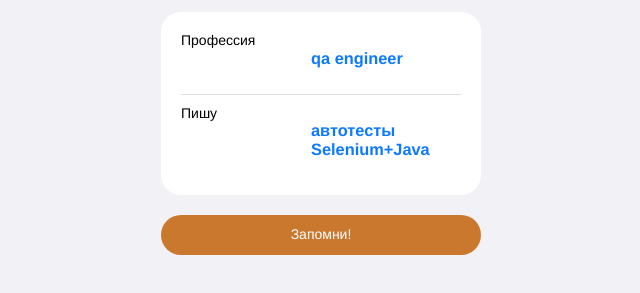
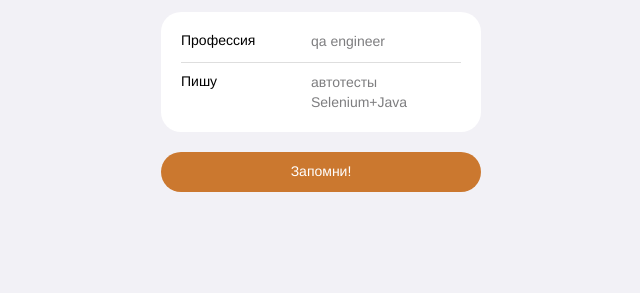
Before and after one commit to denbaskulin/CV-2, a plain HTML site: page index.html in a window 1280 px wide. Shown: the part 515-808 px from the top of the page, without its empty margins (319-959 px from the left). Drawn offline with Linux system fonts and the light colour scheme.

Commit message:
Update index.html

```diff
--- a/index.html
+++ b/index.html
@@ -43,11 +43,11 @@
         <ul class="links__container">
           <li class="links__link">
             <p class="links__title">Профессия</p>
-            <h3 class="linsk__link">qa engineer</h3>
+            <h3 class="header__subtitle">qa engineer</h3>
           </li>
           <li class="links__link">
             <p class="links__title">Пишу</p>
-            <h3 class="linsk__link">автотесты Selenium+Java</h3>
+            <h3 class="header__subtitle">автотесты Selenium+Java</h3>
           </li>
         </ul>
       </section>
```
